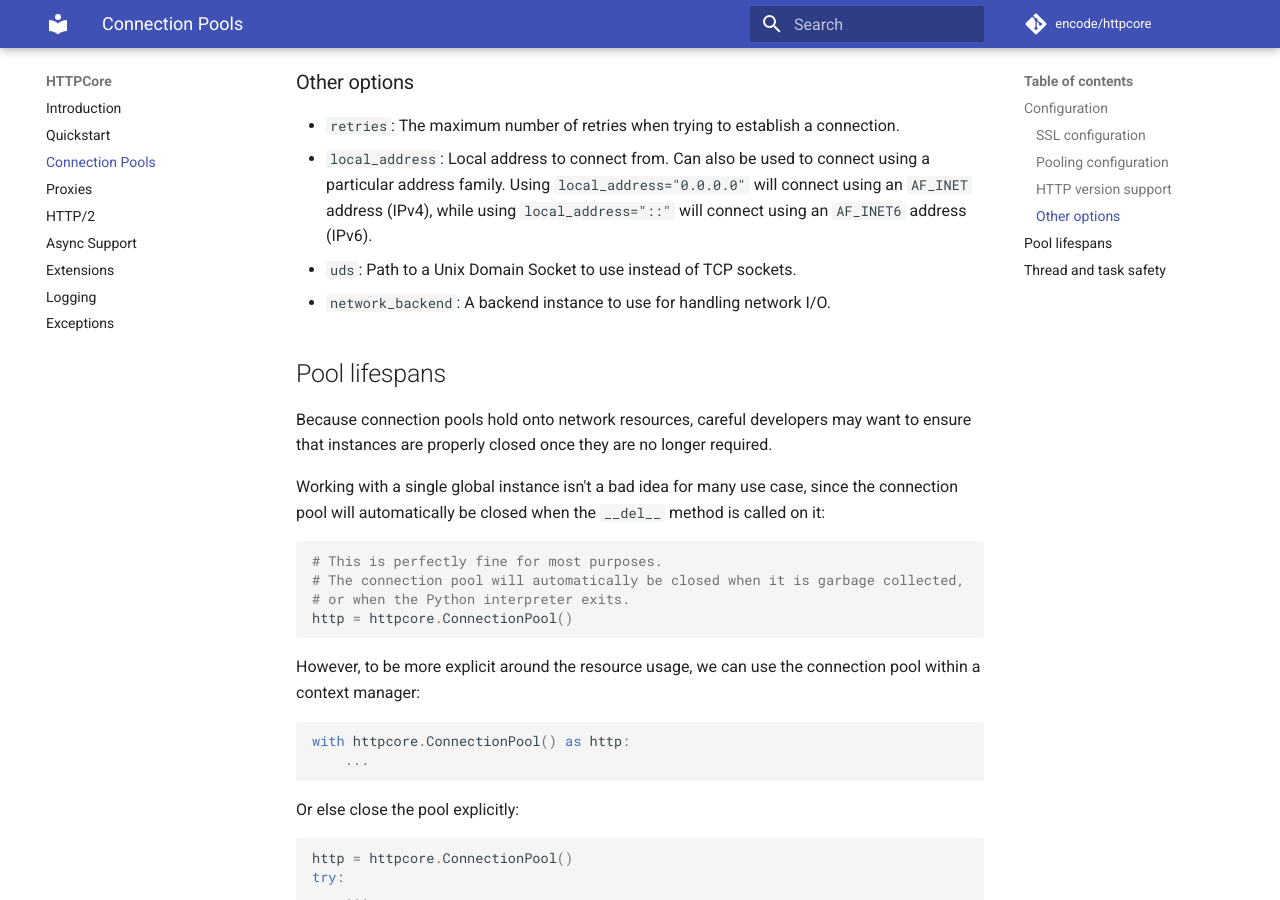
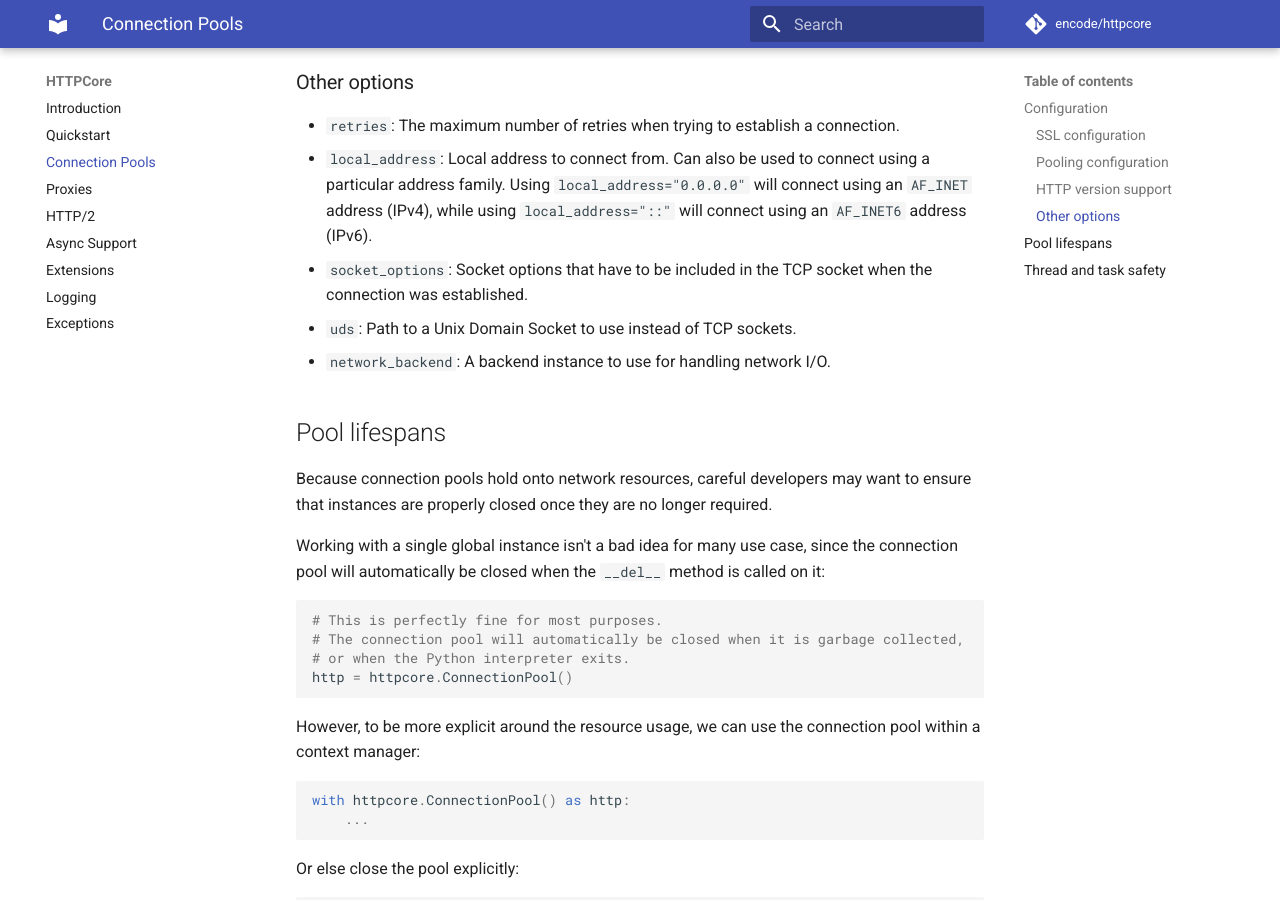
Before and after one commit to encode/httpcore, an MkDocs documentation site: the page built from docs/connection-pools.md, in a window 1280 px wide and 900 px high, scrolled down 1769 px. Built offline with MkDocs 1.6.1 and Material for MkDocs 9.7.7, drawn with Linux system fonts in a browser that asks for light colours; comment, search, counter and statistics services are not loaded.

Commit message:
Add `socket_options` to `CHANGELOG.md` and `connection-pools.md`

```diff
--- a/docs/connection-pools.md
+++ b/docs/connection-pools.md
@@ -79,6 +79,7 @@ The connection pool instance is also the main point of configuration. Let's take
                    a particular address family. Using `local_address="0.0.0.0"` will
                    connect using an `AF_INET` address (IPv4), while using `local_address="::"`
                    will connect using an `AF_INET6` address (IPv6).
+* `socket_options`: Socket options that  have to be included in the TCP socket when the connection was established.
 * `uds`: Path to a Unix Domain Socket to use instead of TCP sockets.
 * `network_backend`: A backend instance to use for handling network I/O.
 
```
Also changed, not shown: CHANGELOG.md (+1 -0 lines).
